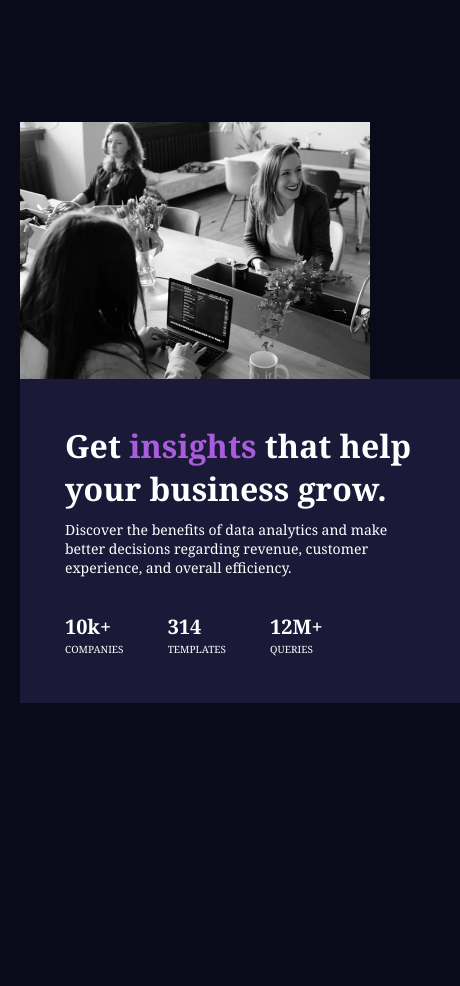
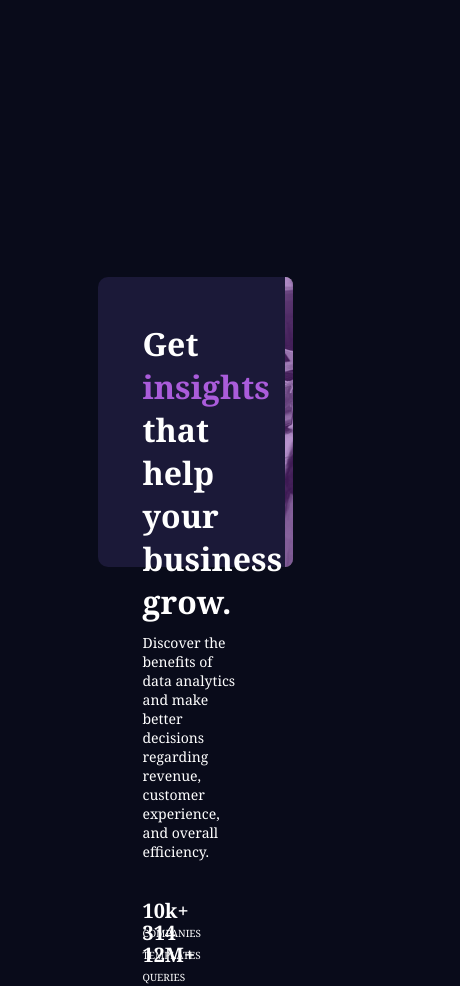
Before and after one commit to vishalda/frontend, a plain HTML site: page preview-card/index.html in a window 390 px wide. Shown: the whole page, 460 px wide, since content can reach past the window. Before the commit the page ends 844 px from the top, so only its background shows below. Drawn offline with Linux system fonts and the light colour scheme.

Commit message:
:boom: Preview card - 2

```diff
--- a/preview-card/style.css
+++ b/preview-card/style.css
@@ -23,6 +23,8 @@ body {
   width: 50%;
   background-color: hsl(244, 38%, 16%);
   padding: 45px;
+  border-top-left-radius: 10px;
+  border-bottom-left-radius: 10px;
 }
 
 .card-content h1 {
@@ -71,6 +73,8 @@ body {
   background-image: url(./images/image-header-desktop.jpg);
   background-size: cover;
   display: flex;
+  border-top-right-radius: 10px;
+  border-bottom-right-radius: 10px;
 }
 
 .mobile-image {
@@ -80,24 +84,10 @@ body {
 }
 
 .card-image::before {
+  border-top-right-radius: 10px;
+  border-bottom-right-radius: 10px;
   content: "";
   background-color: hsl(277, 55%, 41%);
   opacity: 0.5;
   width: 100%;
 }
-
-@media screen and (max-width: 1000px) {
-  .card {
-    width: 350px;
-    height: 600px;
-    display: block;
-  }
-
-  .mobile-image {
-    display: block;
-  }
-
-  .card-content {
-    width: 100%;
-  }
-}
```
